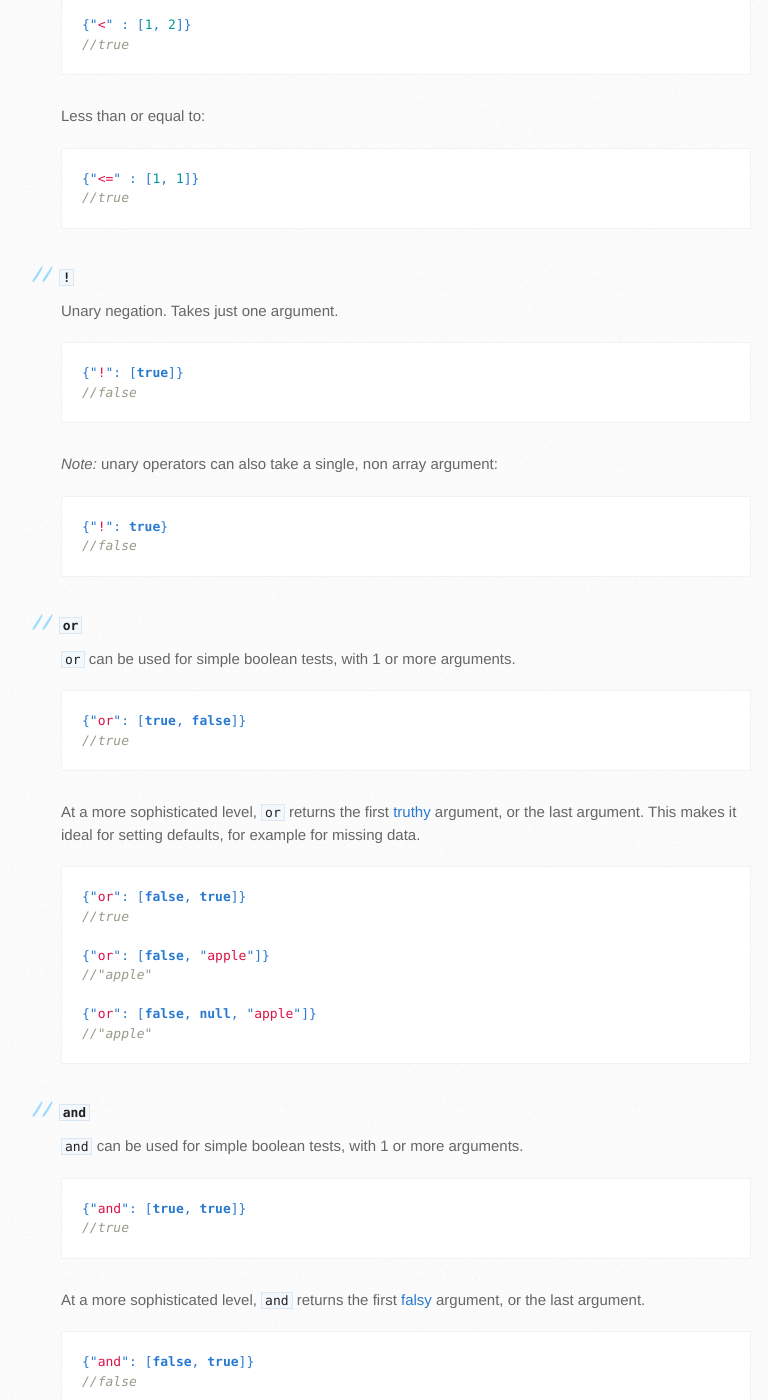
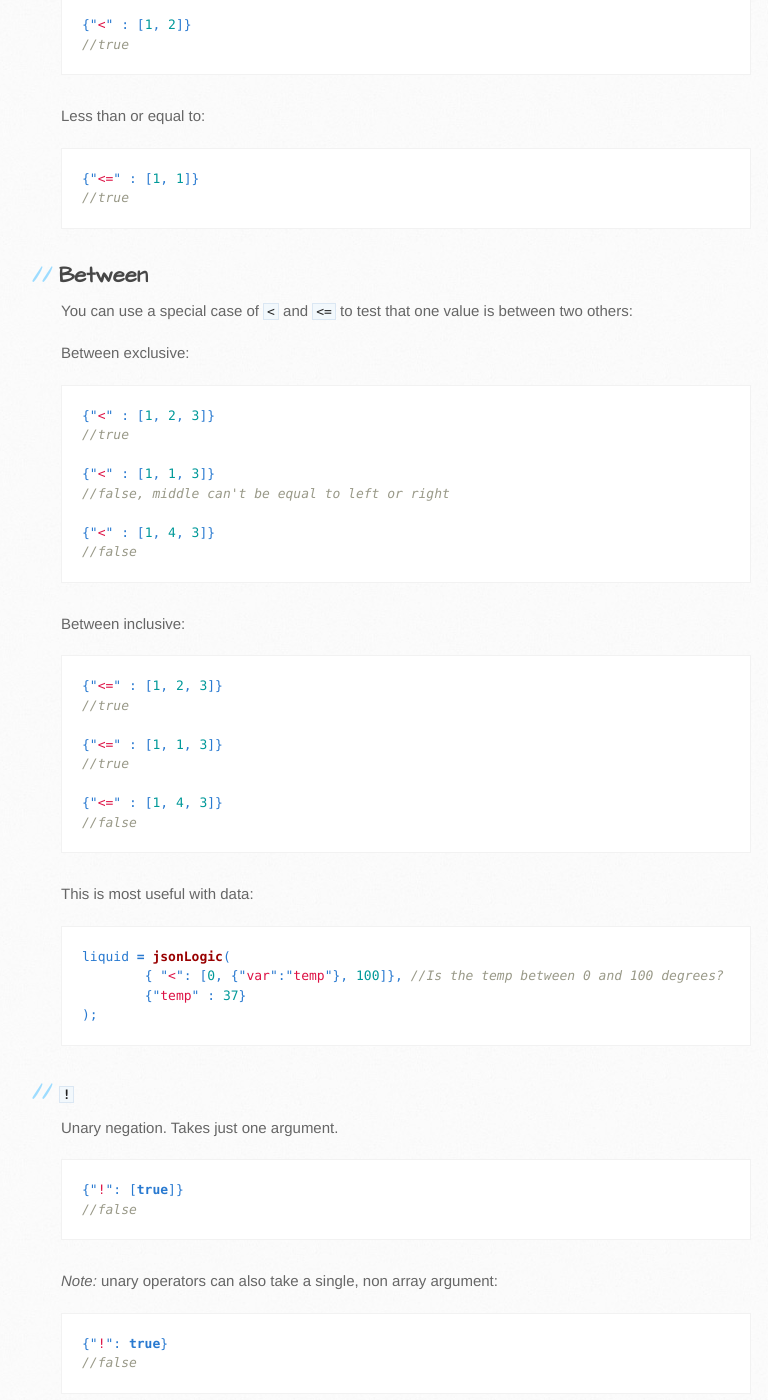
Before and after one commit to jwadhams/json-logic, a Jekyll site: the page built from operations.md, in a window 1280 px wide and 1400 px high, scrolled down 1848 px. Shown: the whole window, without its empty margins (109-877 px from the left). Built offline with Jekyll 4.4.1, drawn with Linux system fonts in a browser that asks for light colours; Markdown is read by kramdown in place of the engine named in the settings.

Commit message:
Add a new syntax to < and <= for between, and include some (failing) unit tests

````diff
--- a/operations.md
+++ b/operations.md
@@ -79,6 +79,44 @@ Less than or equal to:
 //true
 ```
 
+## Between
+
+You can use a special case of `<` and `<=` to test that one value is between two others:
+
+Between exclusive:
+
+```js
+{"<" : [1, 2, 3]}
+//true
+
+{"<" : [1, 1, 3]}
+//false, middle can't be equal to left or right
+
+{"<" : [1, 4, 3]}
+//false
+```
+
+Between inclusive:
+
+```js
+{"<=" : [1, 2, 3]}
+//true
+
+{"<=" : [1, 1, 3]}
+//true
+
+{"<=" : [1, 4, 3]}
+//false
+```
+
+This is most useful with data:
+
+```js
+liquid = jsonLogic(
+	{ "<": [0, {"var":"temp"}, 100]}, //Is the temp between 0 and 100 degrees?
+	{"temp" : 37}
+);
+```
 
 ## `!`
 Unary negation. Takes just one argument.
--- a/tests.json
+++ b/tests.json
@@ -33,10 +33,15 @@
 	[ {"<":[1,1]}, {}, false ],
 	[ {"<":[1,2]}, {}, true ],
 	[ {"<":["1",2]}, {}, true ],
+	[ {"<":[1,2,3]}, {}, true ],
+	[ {"<":[1,1,3]}, {}, false ],
+	[ {"<":[1,4,3]}, {}, false ],
 	[ {"<=":[2,1]}, {}, false ],
 	[ {"<=":[1,1]}, {}, true ],
 	[ {"<=":[1,2]}, {}, true ],
 	[ {"<=":["1",2]}, {}, true ],
+	[ {"<=":[1,2,3]}, {}, true ],
+	[ {"<=":[1,4,3]}, {}, false ],
 	[ {"!":[false]}, {}, true ],
 	[ {"!":false}, {}, true ],
 	[ {"!":[true]}, {}, false ],
````
